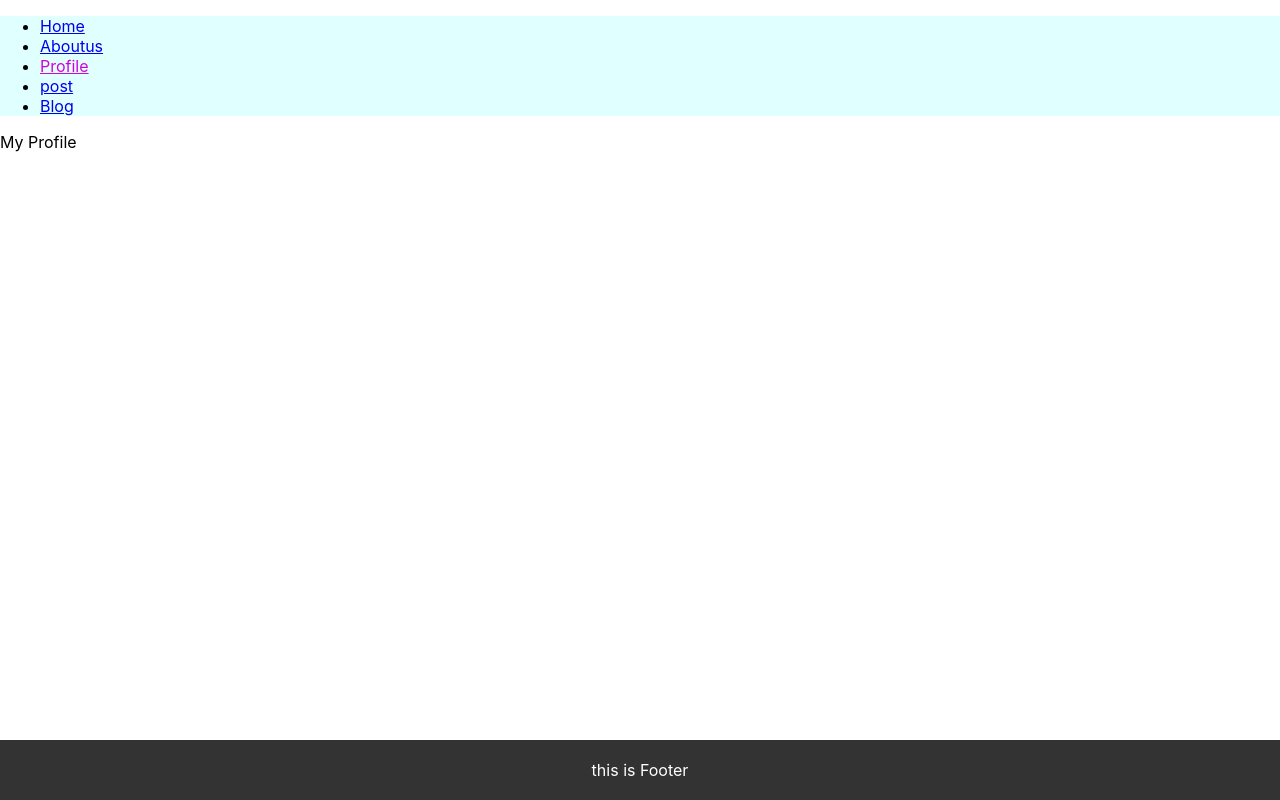
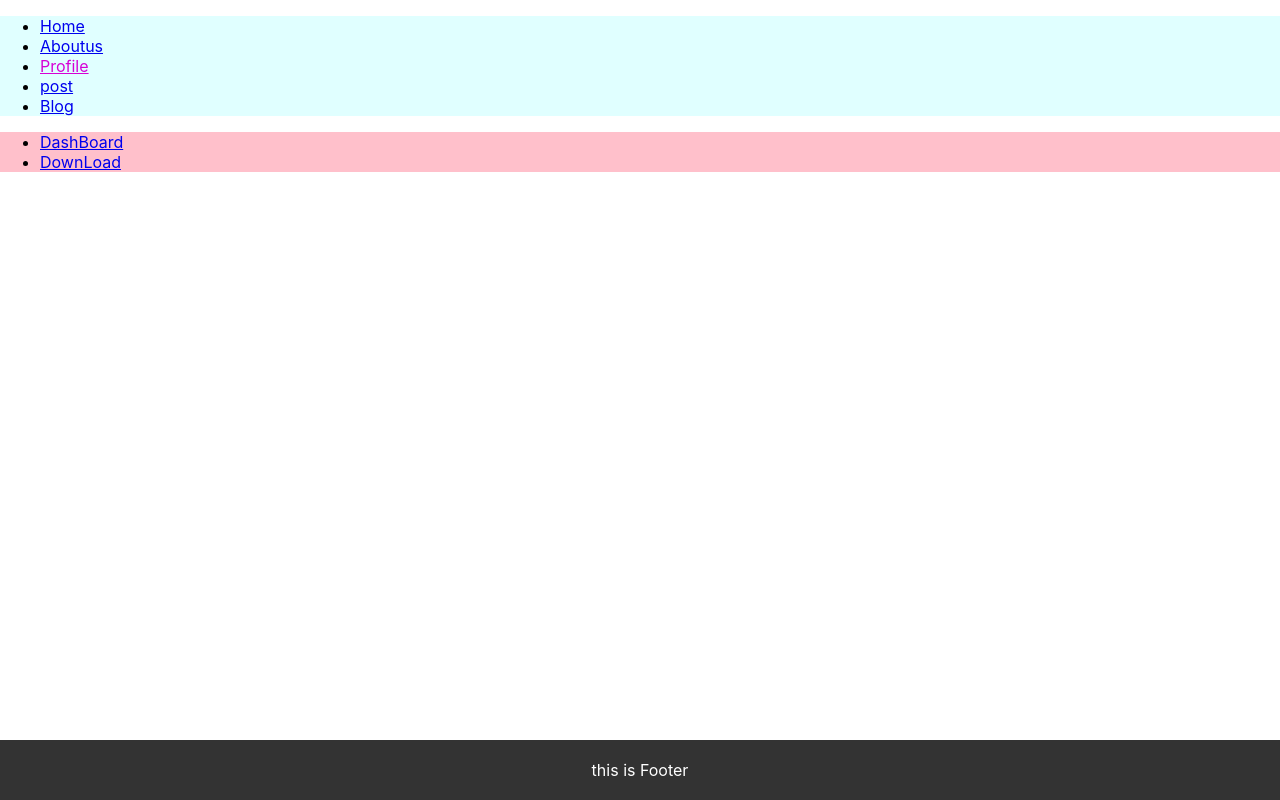
Before and after one commit to HanzaleLatifi/SPA-react-router-, a React (Create React App) app: page /profile in a window 1280 px wide. Built offline with nearby package versions, Linux system fonts and the light colour scheme.

Commit message:
Nested Routes in ProfilePage

```diff
--- a/src/App.css
+++ b/src/App.css
@@ -13,3 +13,7 @@ footer{
 header{
     background-color: lightcyan;
 }
+.sideBar{
+    background-color: pink;
+    pad: 20px;
+}
--- /dev/null
+++ b/src/components/DashBoard.js
@@ -0,0 +1,11 @@
+import React from 'react'
+
+function DashBoard() {
+    return (
+        <div>
+            DashBoard
+        </div>
+    )
+}
+
+export default DashBoard
--- /dev/null
+++ b/src/components/DownLoad.js
@@ -0,0 +1,11 @@
+import React from 'react'
+
+function DownLoad() {
+    return (
+        <div>
+            DownLOad
+        </div>
+    )
+}
+
+export default DownLoad
--- a/src/pages/PostPage.js
+++ b/src/pages/PostPage.js
@@ -1,5 +1,4 @@
 import React from 'react'
-import {Link} from 'react-router-dom'
 
 const items=[
     {name:"post1" , to:"/post/1" } ,
--- a/src/pages/ProfilePage.js
+++ b/src/pages/ProfilePage.js
@@ -1,10 +1,25 @@
 import React from 'react'
+import { NavLink, Route } from 'react-router-dom'
+import DashBoard from '../components/DashBoard'
+import DownLoad from '../components/DownLoad'
 
 function ProfilePage() {
     return (
-        <div>
-            My Profile
-        </div>
+        <>
+            <div className="sideBar">
+                <ul>
+                    <li>
+                        <NavLink to="/profile/dashboard" activeClassName="activeLink" >DashBoard</NavLink>
+                    </li>
+                    <li>
+                        <NavLink to="/profile/download" activeClassName="activeLink">DownLoad</NavLink>
+                    </li>
+                </ul>
+            </div>
+            <Route path="/profile/dashboard" component={DownLoad} ></Route>
+            <Route path="/profile/download" component={DashBoard}></Route>
+        </>
+
     )
 }
 
```
